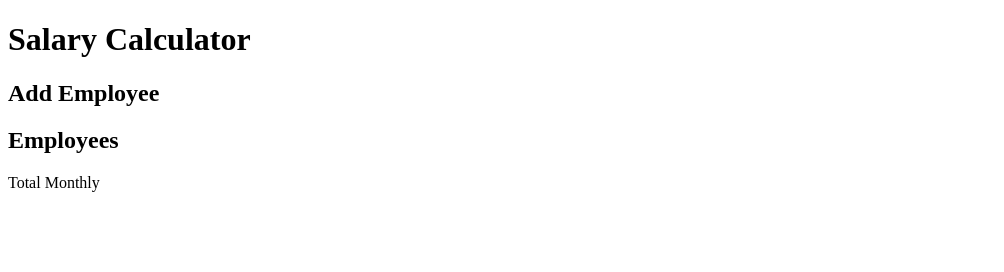
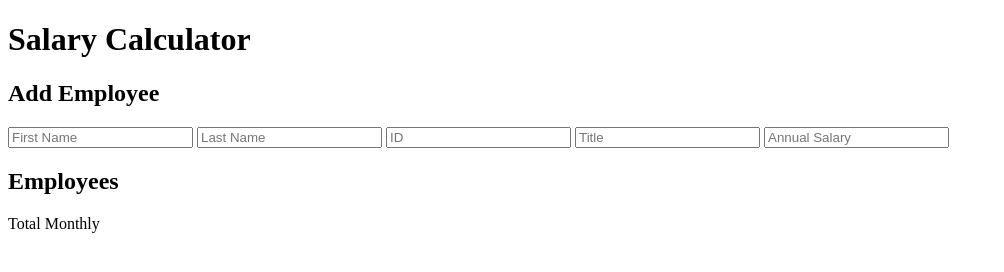
Before and after one commit to Jacoblars85/ts-salary-calculator, a website with bundled scripts: page index.html in a window 1280 px wide. Shown: the whole page, without its empty margins (0-1004 px from the left). Built offline with nearby package versions, Linux system fonts and the light colour scheme.

Commit message:
added form to the project

```diff
--- a/index.html
+++ b/index.html
@@ -12,6 +12,35 @@
   </header>
   <main>
     <h2>Add Employee</h2>
+
+      <form>
+        <input
+          placeholder="First Name"
+          type="text"
+          id="firstNameInput"
+          data-testid="firstNameInput">
+        <input
+          placeholder="Last Name"
+          type="text"
+          id="lastNameInput"
+          data-testid="lastNameInput">
+          <input
+          placeholder="ID"
+          type="text"
+          id="idInput"
+          data-testid="idInput">
+        <input
+          placeholder="Title"
+          type="text"
+          id="titleInput"
+          data-testid="titleInput">
+          <input
+          placeholder="Annual Salary"
+          type="text"
+          id="annualSalaryInput"
+          data-testid="annualSalaryInput">
+        </form>
+
     <h2>Employees</h2>
   </main>
   <footer>
```
